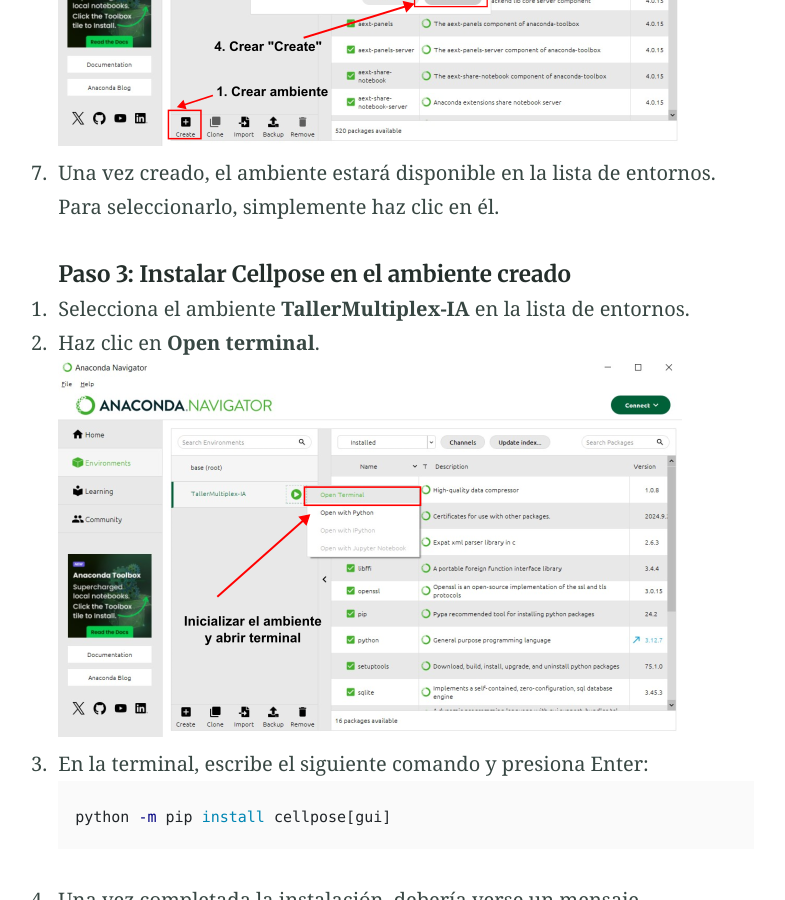
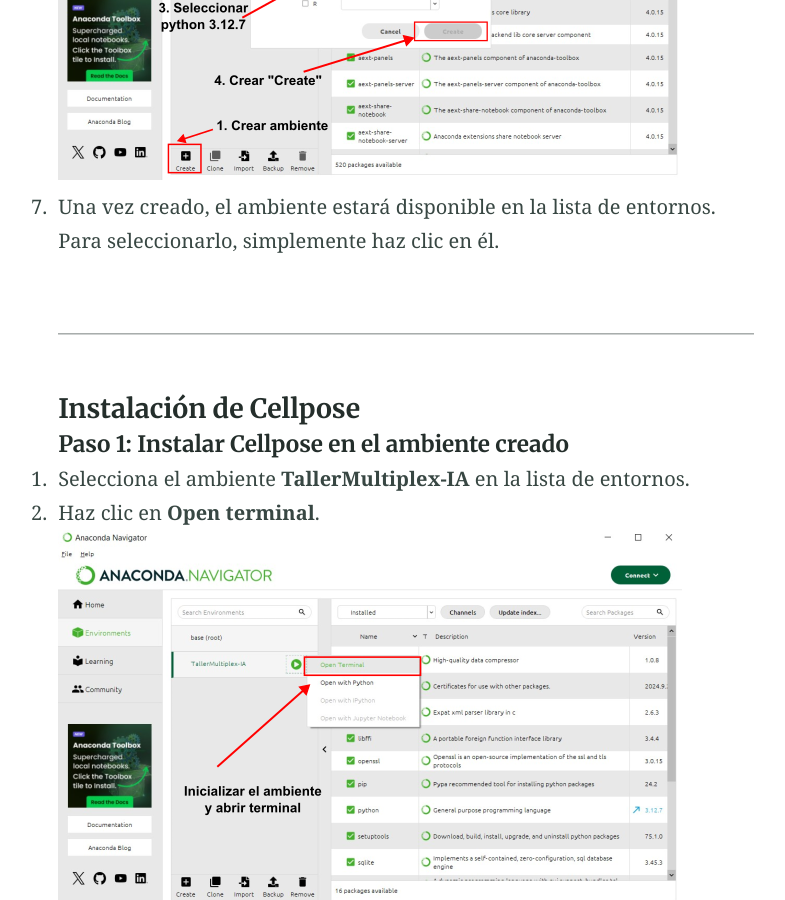
Before and after one commit to acnilo/202411_LNMA_IA-mIF, a Jekyll site: the page built from _posts/2024-10-24-InstallCellpose.md, in a window 1280 px wide and 900 px high, scrolled down 4344 px. Shown: the whole window, without its empty margins (234-1019 px from the left). Built offline with Jekyll 4.4.1, drawn with Linux system fonts in a browser that asks for light colours; nearby versions of some CDN libraries; some of the changed text lies outside the part shown.

Commit message:
Update 2024-10-24-InstallCellpose.md

```diff
--- a/_posts/2024-10-24-InstallCellpose.md
+++ b/_posts/2024-10-24-InstallCellpose.md
@@ -31,6 +31,7 @@
 
 ---
 
+#### Instalación de Anaconda
 ##### **Paso 1: Descargar e instalar Anaconda**
 
 1. Descarga el instalador desde:
@@ -60,7 +61,11 @@
    ![Crear ambiente](/202411_LNMA_IA-mIF/assets/Imagenes/GuiaAnacondaCellpose/crearAmbienteAnaconda.png)
 5. Una vez creado, el ambiente estará disponible en la lista de entornos. Para seleccionarlo, simplemente haz clic en él.
 
-##### **Paso 3: Instalar Cellpose en el ambiente creado**
+---
+
+#### Instalación de Cellpose
+
+##### **Paso 1: Instalar Cellpose en el ambiente creado**
 
 1. Selecciona el ambiente **TallerMultiplex-IA** en la lista de entornos.
 2. Haz clic en **Open terminal**.
```
Also changed, not shown: other parts of _posts/2024-10-24-InstallCellpose.md (+1 -1 lines).
